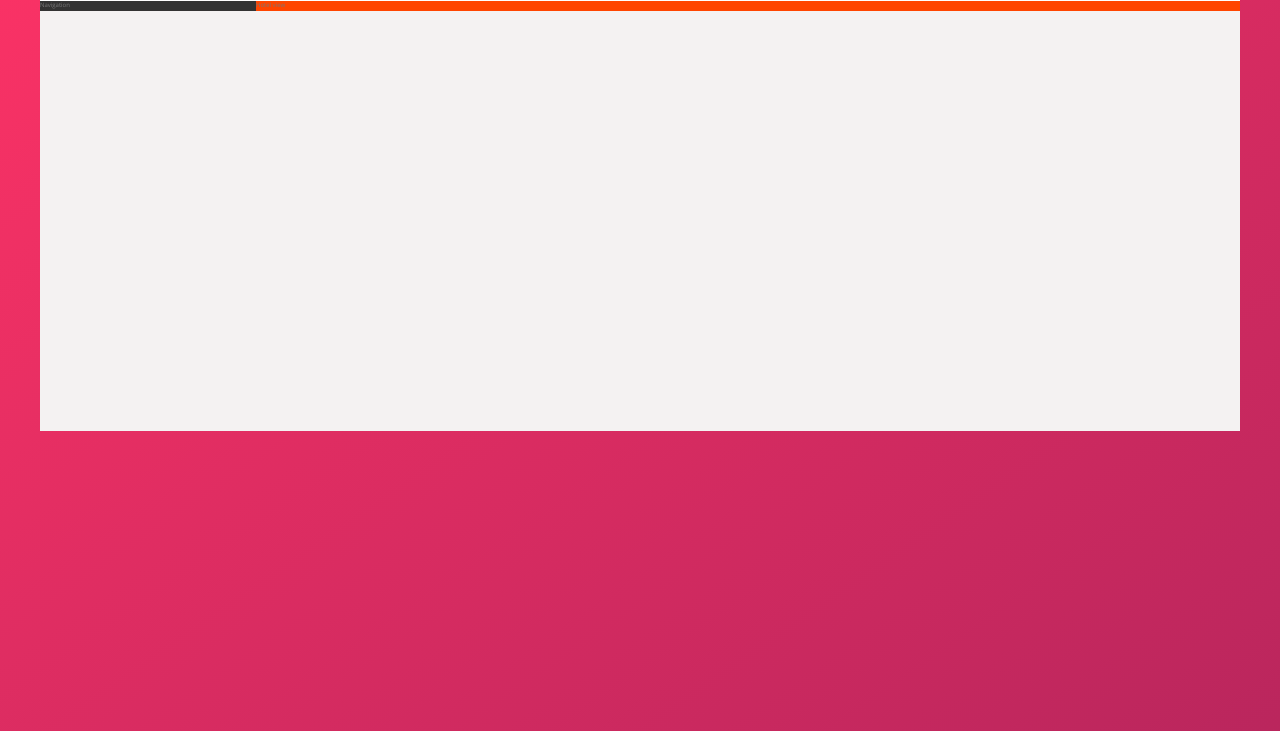
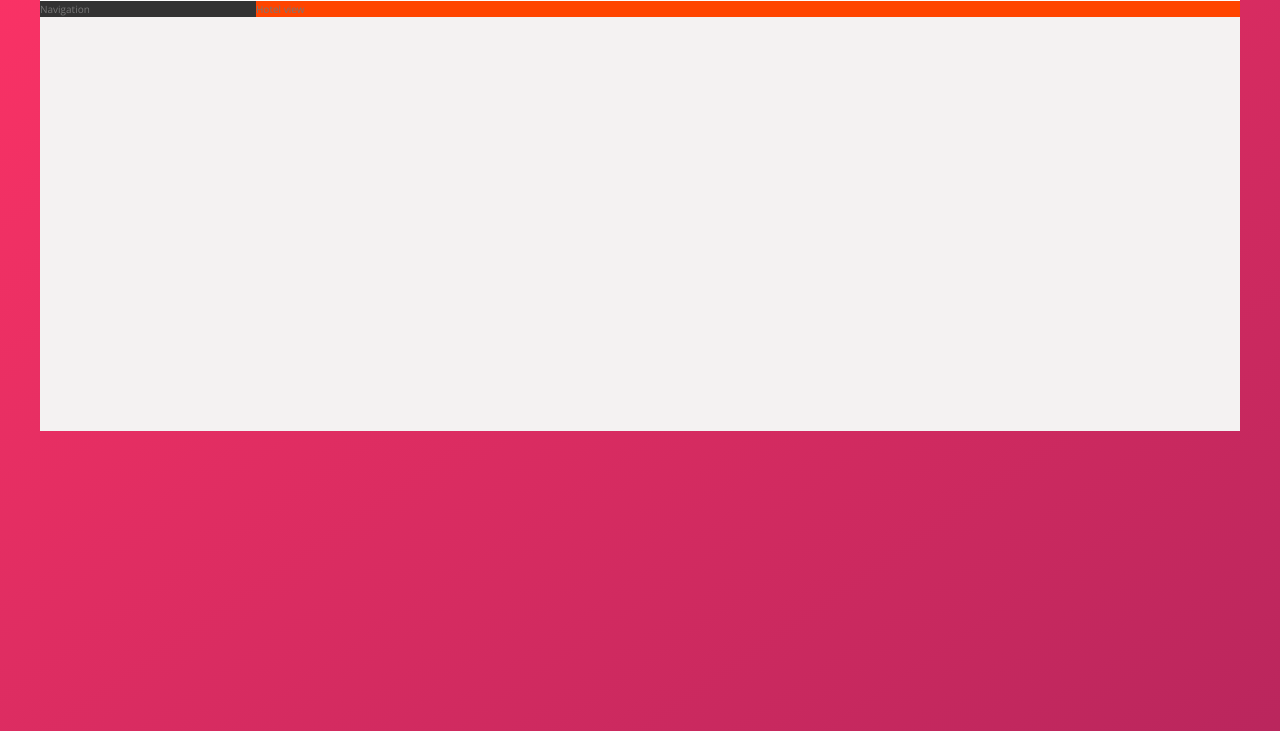
Before and after one commit to nguyenlambuu/trillo, a website: page index.html in a window 1280 px wide. Shown: the part 149-880 px from the top of the page. Drawn offline with nearby package versions, Linux system fonts and the light colour scheme; files that its build step writes are made by us from their sources.

Commit message:
Fix global font size mistake

```diff
--- a/sass/_base.scss
+++ b/sass/_base.scss
@@ -28,12 +28,12 @@
 *,
 *::before,
 *::after {
-	box-sizing: border-box;
-	font-size: 62.5%; // 1rem = 10px;
+	box-sizing: inherit;
 }
 
 html {
 	box-sizing: border-box;
+	font-size: 62.5%; // 1rem = 10px; 10px/16px = 62.5%
 }
 
 body {
```
